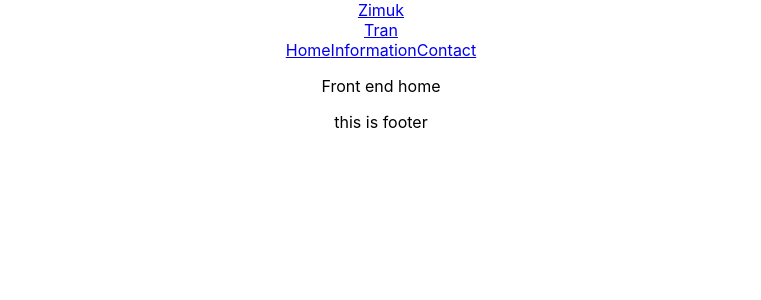
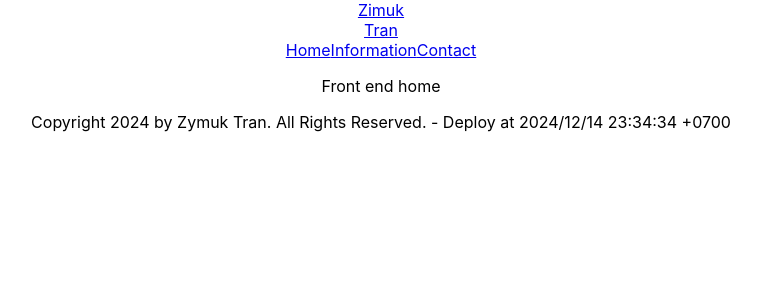
Before and after one commit to zymuk/zymuk.github.io, a React (Create React App) app: page / in a window 1280 px wide. Shown: the top 300 px of the page, without its empty margins (259-1020 px from the left). Built offline with nearby package versions, Linux system fonts and the light colour scheme.

Commit message:
add copy right for footer

```diff
--- a/src/frontend/components/footer/Footer.jsx
+++ b/src/frontend/components/footer/Footer.jsx
@@ -1,7 +1,16 @@
 import "./footer.css";
+import packageJson from "../../../../package.json";
 
 function Footer() {
-  return <footer>this is footer</footer>;
+  return (
+    <footer>
+      <span>Copyright 2024 by Zymuk Tran. All Rights Reserved.</span>
+      {packageJson.datetimedeploy !== undefined &&
+        packageJson.datetimedeploy.length > 0 && (
+          <span> - Deploy at {packageJson.datetimedeploy}</span>
+        )}
+    </footer>
+  );
 }
 
 export default Footer;
```
